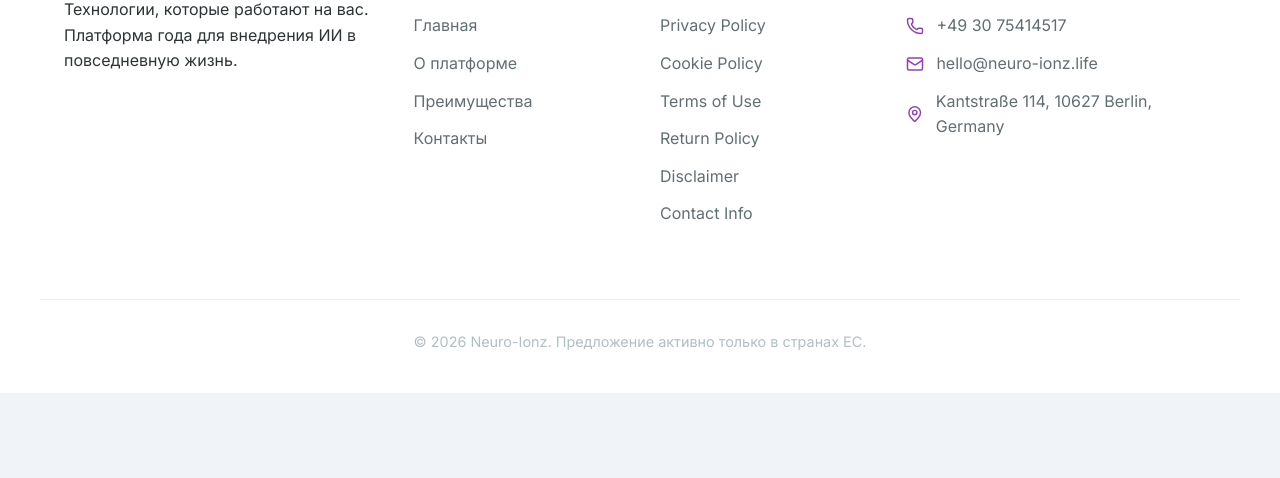
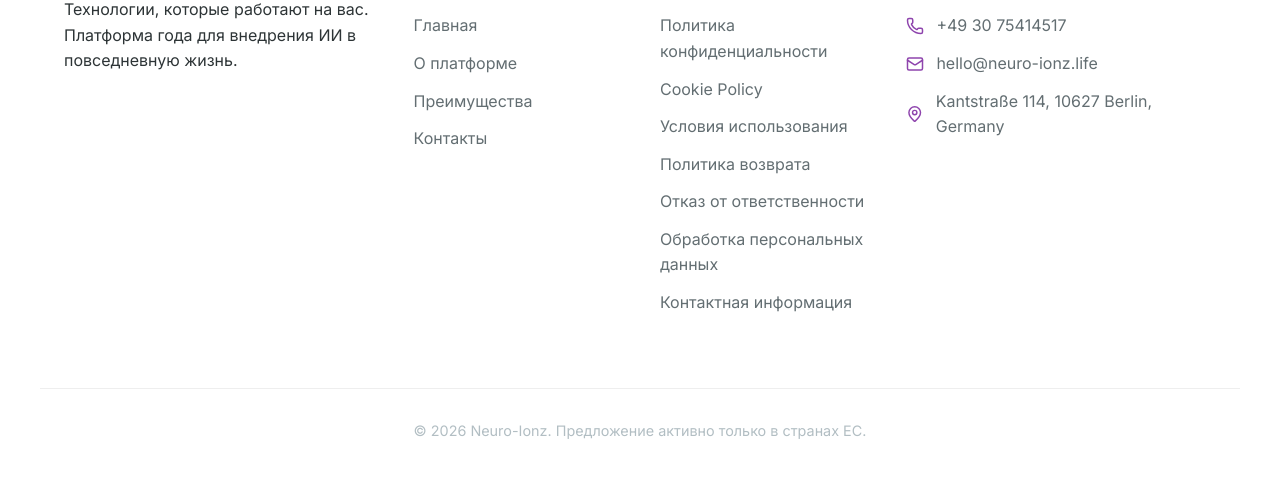
Before and after one commit to Kateryna-Katya/neuro-ionz, a plain HTML site: page contact.html in a window 1280 px wide. Shown: the part 954-1432 px from the top of the page. Before the commit the page ends 1347 px from the top, so only its background shows below. Drawn offline with nearby package versions, Linux system fonts and the light colour scheme.

Commit message:
Deploying to gh-pages from @ Kateryna-Katya/neuro-ionz@76ba6af892387f5dc4a030c2c0f60efa507ec7fc 🚀

```diff
--- a/contact.html
+++ b/contact.html
@@ -118,13 +118,14 @@
       <div class="footer__legal">
           <h4 class="footer__title">Документы</h4>
           <ul class="footer__list">
-              <li><a href="./privacy.html">Privacy Policy</a></li>
-              <li><a href="./cookies.html">Cookie Policy</a></li>
-              <li><a href="./terms.html">Terms of Use</a></li>
-              <li><a href="./return.html">Return Policy</a></li>
-              <li><a href="./disclaimer.html">Disclaimer</a></li>
-              <li><a href="./contact.html">Contact Info</a></li>
-          </ul>
+            <li><a href="./privacy.html">Политика конфиденциальности</a></li>
+            <li><a href="./cookies.html">Cookie Policy</a></li>
+            <li><a href="./terms.html">Условия использования</a></li>
+            <li><a href="./return.html">Политика возврата</a></li>
+            <li><a href="./disclaimer.html">Отказ от ответственности</a></li>
+            <li><a href="./personal-data-policy.html">Обработка персональных данных</a></li>
+            <li><a href="./contact.html">Контактная информация</a></li>
+        </ul>
       </div>
 
       <div class="footer__contacts">
```
Also changed, not shown: cookies.html (+8 -7 lines), disclaimer.html (+8 -7 lines), index.html (+8 -7 lines), personal-data-policy.html (+8 -7 lines), privacy.html (+8 -7 lines), return.html (+8 -7 lines), terms.html (+8 -7 lines).
